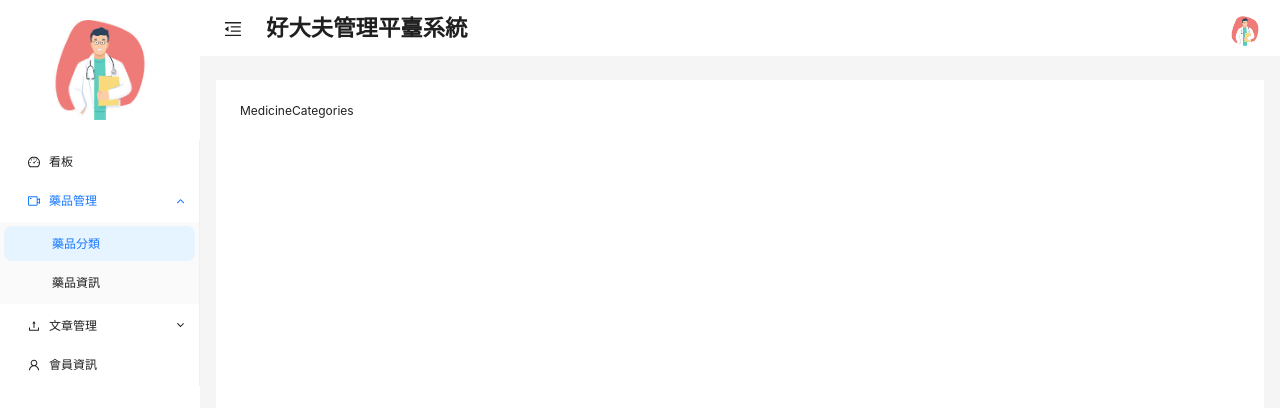
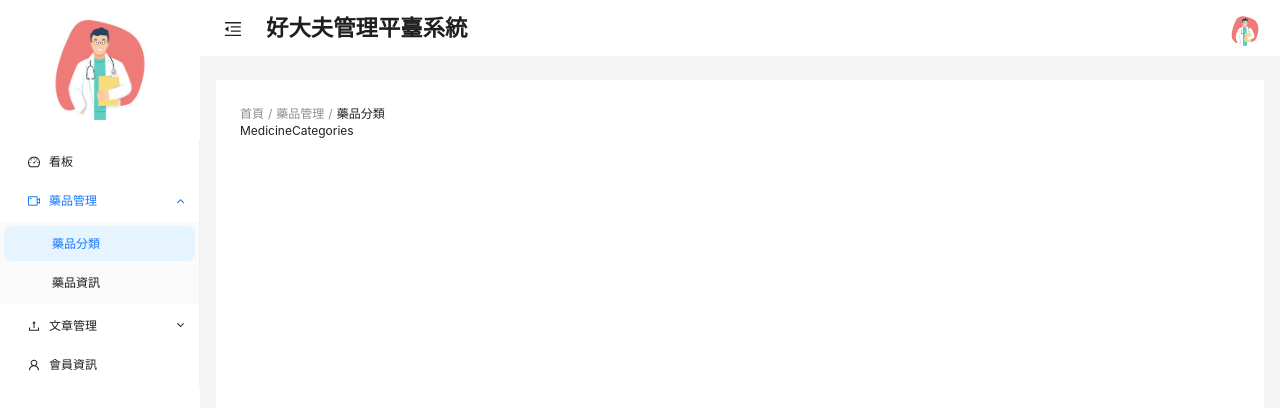
Before and after one commit to SheepNDW/medicine-manager-app, a React (Vite) app: page /admin/medicine/categories in a window 1280 px wide. Shown: the top 408 px of the page. Built offline with nearby package versions, Linux system fonts and the light colour scheme.

Commit message:
feat: add breadcrumb

```diff
--- a/src/components/AppLayout.tsx
+++ b/src/components/AppLayout.tsx
@@ -1,4 +1,4 @@
-import React, { useState } from 'react';
+import React, { useEffect, useState } from 'react';
 import { useNavigate, useLocation } from 'react-router-dom';
 import {
   MenuFoldOutlined,
@@ -8,7 +8,7 @@ import {
   VideoCameraOutlined,
   DashboardOutlined,
 } from '@ant-design/icons';
-import { Dropdown, Layout, Menu, message, theme } from 'antd';
+import { Breadcrumb, Dropdown, Layout, Menu, message, theme } from 'antd';
 
 const { Header, Sider, Content } = Layout;
 
@@ -62,15 +62,41 @@ const findOpenKeys = (key: string) => {
   return result;
 };
 
+const findDeepPath = (key: string) => {
+  const result: any[] = [];
+
+  const findInfo = (arr: any[]) => {
+    arr.forEach((item) => {
+      const { children, ...info } = item;
+      result.push(info);
+      if (children) {
+        findInfo(children);
+      }
+    });
+  };
+  findInfo(sideMenuData);
+  const tempData = result.filter((item) => key.includes(item.key));
+  if (tempData.length > 0) {
+    return [{ label: '首頁', key: '/admin/dashboard' }, ...tempData];
+  }
+  return [];
+};
+
 const AppLayout = ({ children }: any) => {
   const [collapsed, setCollapsed] = useState(false);
   const {
     token: { colorBgContainer },
   } = theme.useToken();
 
+  const [breadcrumbs, setBreadcrumbs] = useState<any[]>([]);
+
   const navigate = useNavigate();
   const { pathname } = useLocation();
   const tempOpenKeys = findOpenKeys(pathname);
+
+  useEffect(() => {
+    setBreadcrumbs(findDeepPath(pathname));
+  }, [pathname]);
 
   return (
     <Layout style={{ width: '100vw', height: '100vh' }} id="components-layout-demo-custom-trigger">
@@ -128,6 +154,11 @@ const AppLayout = ({ children }: any) => {
             background: colorBgContainer,
           }}
         >
+          <Breadcrumb>
+            {breadcrumbs.map((item) => (
+              <Breadcrumb.Item key={item.label}>{item.label}</Breadcrumb.Item>
+            ))}
+          </Breadcrumb>
           {children}
         </Content>
       </Layout>
```
